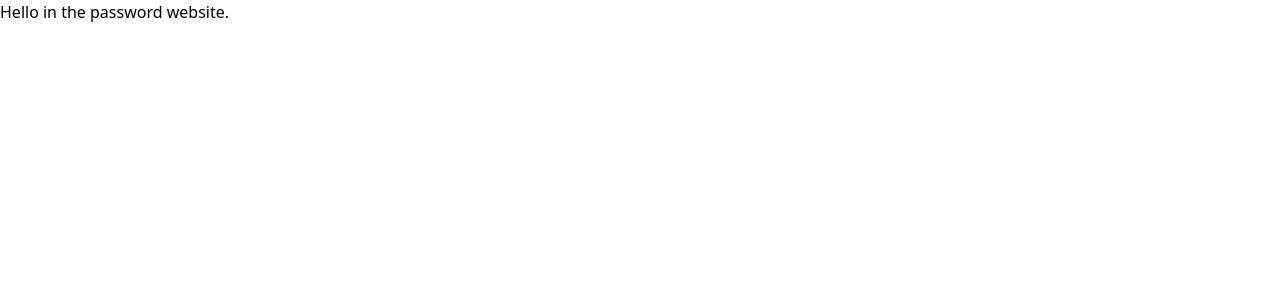
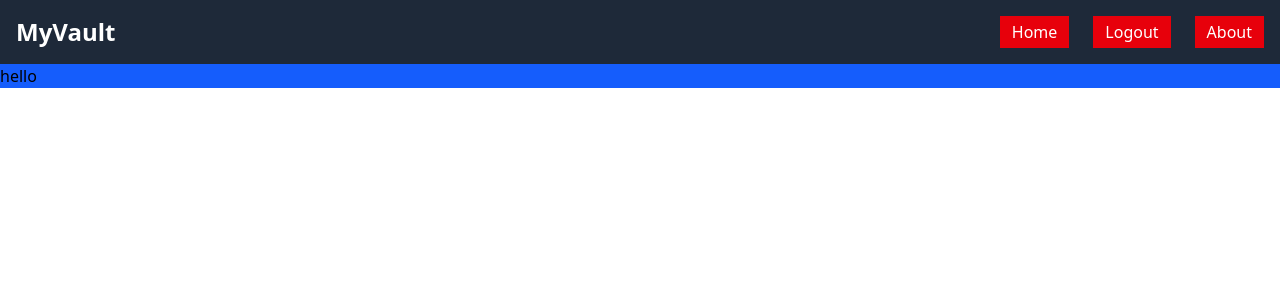
Before and after one commit to tailorg664/password-manager, a React (Vite) app in the folder Frontend/: page /password in a window 1280 px wide. Shown: the top 300 px of the page. Built offline with nearby package versions, Linux system fonts and the light colour scheme.

Commit message:
Password

```diff
--- a/Frontend/src/App.jsx
+++ b/Frontend/src/App.jsx
@@ -21,7 +21,10 @@ function App() {
         />
         <Route path="/login" element={<Login />} />
         <Route path="/signup" element={<SignUp />} />
-        <Route path="/password" element={<Password />} />
+        <Route path="/password" element={<>
+                 <Navbar />
+                 <Password />
+               </>} />
         {/* Add more routes here as needed */}
         <Route path="*" element={<NotFound />} />
       </Routes>
--- a/Frontend/src/pages/Password.jsx
+++ b/Frontend/src/pages/Password.jsx
@@ -1,11 +1,13 @@
-import React from 'react'
+import React from 'react';
 
-function Password() {
+function Password(){
   return (
-    <div>
-      Hello in the password website.
+    <div className="flex flex-col flex-1 h-[100vh - 64px] w-full overflow-y-auto">
+      <div className="h-full w-full bg-blue-600">
+        hello
+      </div>
     </div>
-  )
-}
+  );
+};
 
-export default Password
+export default Password;
```
